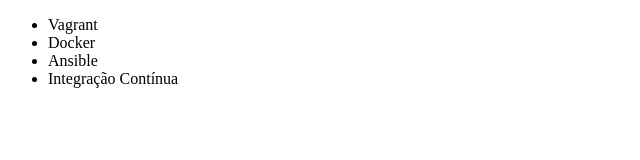
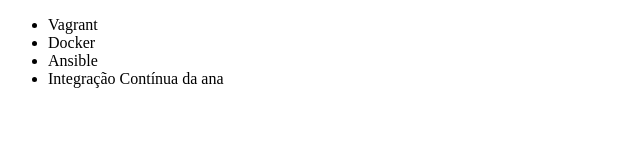
Before and after one commit to bassi17/alura_git, a plain HTML site: page index.html in a window 1280 px wide. Shown: the full height of the page, 0-640 px from the left. Drawn offline with Linux system fonts and the light colour scheme.

Commit message:
modificado curso da ana

```diff
--- a/index.html
+++ b/index.html
@@ -9,7 +9,7 @@
         <li>Vagrant</li>
         <li>Docker</li>
         <li>Ansible</li>
-        <li>Integração Contínua</li>
+        <li>Integração Contínua da ana</li>
     </ul>
 </body>
 </html>
```
